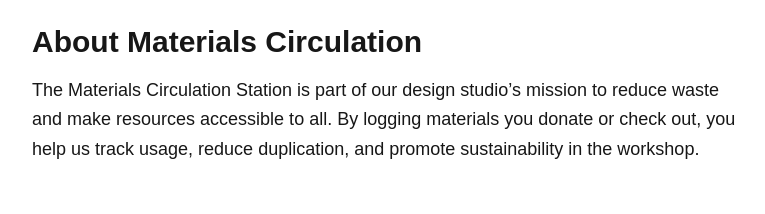
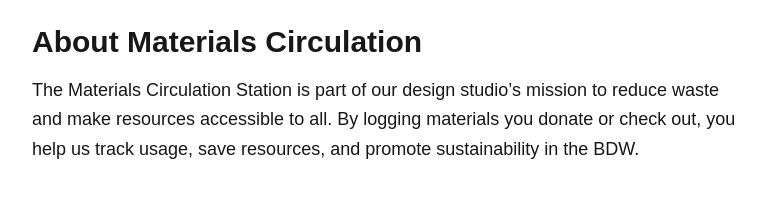
Before and after one commit to ckrenteras/materials-circulation, a Next.js app: page /about in a window 1280 px wide. Shown: the top 214 px of the page, without its empty margins (248-1013 px from the left). Built offline with nearby package versions, Linux system fonts and the light colour scheme.

Commit message:
changed about page

```diff
--- a/src/pages/about.tsx
+++ b/src/pages/about.tsx
@@ -5,7 +5,7 @@ export default function AboutPage() {
       <p className="text-lg leading-relaxed">
         The Materials Circulation Station is part of our design studio’s mission to reduce waste
         and make resources accessible to all. By logging materials you donate or check out,
-        you help us track usage, reduce duplication, and promote sustainability in the workshop.
+        you help us track usage, save resources, and promote sustainability in the BDW.
       </p>
     </div>
   );
```
